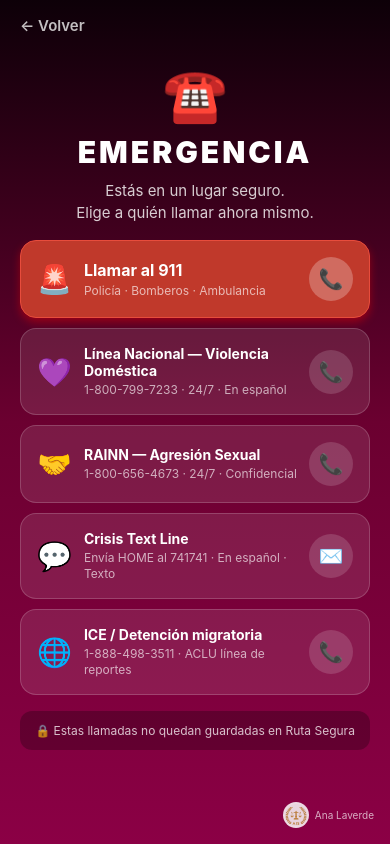
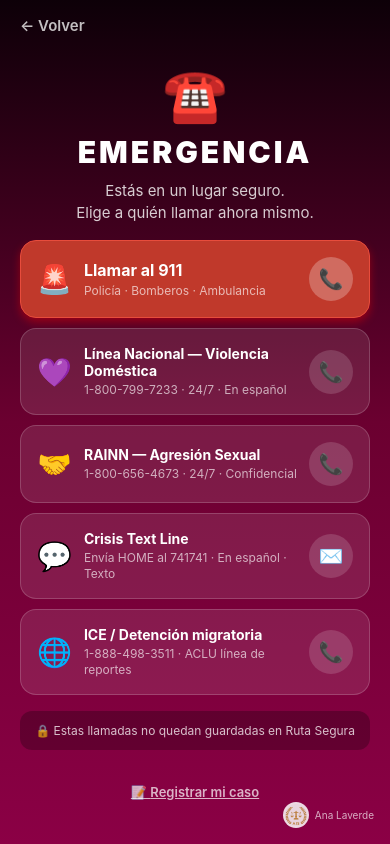
Before and after one commit to 1NickSero1/claude-workspace, a React Native app in the folder APPS/ruta-segura/: screen /SOS in a window 390 px wide. Built offline with nearby package versions, Linux system fonts and the light colour scheme; no server answers.

Commit message:
15 jul 2026, 22:02

```diff
--- /dev/null
+++ b/APPS/ruta-segura/components/Watermark.js
@@ -0,0 +1,19 @@
+import { View, Text, Image, StyleSheet } from 'react-native';
+
+export default function Watermark({ opacity = 0.6, textColor = '#888' }) {
+  return (
+    <View style={[styles.watermark, { opacity }]}>
+      <View style={styles.watermarkLogoWrap}>
+        <Image source={require('../assets/ana-laverde-logo-circle.png')} style={styles.watermarkLogo} />
+      </View>
+      <Text style={[styles.watermarkName, { color: textColor }]}>Ana Laverde</Text>
+    </View>
+  );
+}
+
+const styles = StyleSheet.create({
+  watermark: { position: 'absolute', bottom: 16, right: 16, flexDirection: 'row', alignItems: 'center', gap: 6 },
+  watermarkLogoWrap: { width: 26, height: 26, borderRadius: 13, backgroundColor: '#fff', alignItems: 'center', justifyContent: 'center', padding: 2, overflow: 'hidden' },
+  watermarkLogo: { width: '100%', height: '100%', resizeMode: 'contain' },
+  watermarkName: { fontSize: 10 },
+});
--- a/APPS/ruta-segura/screens/CategoriaScreen.js
+++ b/APPS/ruta-segura/screens/CategoriaScreen.js
@@ -1,7 +1,8 @@
-import { StyleSheet, Text, View, TouchableOpacity, ScrollView, Linking, Image } from 'react-native';
+import { StyleSheet, Text, View, TouchableOpacity, ScrollView, Linking } from 'react-native';
 import { SafeAreaView } from 'react-native-safe-area-context';
 import { StatusBar } from 'expo-status-bar';
 import { getCategoria } from '../data/categorias';
+import Watermark from '../components/Watermark';
 
 export default function CategoriaScreen({ navigation, route }) {
   const { id, idioma, estado } = route?.params || {};
@@ -64,12 +65,7 @@ export default function CategoriaScreen({ navigation, route }) {
           ))}
         </ScrollView>
 
-        <View style={styles.watermark}>
-          <View style={styles.watermarkLogoWrap}>
-            <Image source={require('../assets/ana-laverde-logo-circle.png')} style={styles.watermarkLogo} />
-          </View>
-          <Text style={styles.watermarkName}>Ana Laverde</Text>
-        </View>
+        <Watermark />
       </View>
     </SafeAreaView>
   );
@@ -152,8 +148,4 @@ const styles = StyleSheet.create({
   cardBtnText: { color: '#fff', fontSize: 15, fontWeight: '700' },
   cardBtnAna: { borderWidth: 2, borderColor: '#C850C0', backgroundColor: 'transparent' },
   cardBtnAnaText: { color: '#C850C0' },
-  watermark: { position: 'absolute', bottom: 16, right: 16, flexDirection: 'row', alignItems: 'center', gap: 6, opacity: 0.6 },
-  watermarkLogoWrap: { width: 26, height: 26, borderRadius: 13, backgroundColor: '#fff', alignItems: 'center', justifyContent: 'center', padding: 2, overflow: 'hidden' },
-  watermarkLogo: { width: '100%', height: '100%', resizeMode: 'contain' },
-  watermarkName: { fontSize: 10, color: '#888' },
 });
--- a/APPS/ruta-segura/screens/EstadoScreen.js
+++ b/APPS/ruta-segura/screens/EstadoScreen.js
@@ -1,9 +1,10 @@
 import { useState } from 'react';
-import { StyleSheet, Text, View, TouchableOpacity, ScrollView, Modal, TextInput, KeyboardAvoidingView, Platform, Image } from 'react-native';
+import { StyleSheet, Text, View, TouchableOpacity, ScrollView, Modal, TextInput, KeyboardAvoidingView, Platform } from 'react-native';
 import { SafeAreaView } from 'react-native-safe-area-context';
 import { LinearGradient } from 'expo-linear-gradient';
 import { StatusBar } from 'expo-status-bar';
 import { saveSession } from '../lib/storage';
+import Watermark from '../components/Watermark';
 
 const ESTADOS = [
   { nombre: 'California', emoji: '🌉', ciudad: 'Los Ángeles · San Francisco · San Diego' },
@@ -139,12 +140,7 @@ export default function EstadoScreen({ navigation, route }) {
         </KeyboardAvoidingView>
       </Modal>
 
-      <View style={styles.watermark}>
-        <View style={styles.watermarkLogoWrap}>
-          <Image source={require('../assets/ana-laverde-logo-circle.png')} style={styles.watermarkLogo} />
-        </View>
-        <Text style={styles.watermarkName}>Ana Laverde</Text>
-      </View>
+      <Watermark />
     </SafeAreaView>
   );
 }
@@ -176,10 +172,6 @@ const styles = StyleSheet.create({
   nota: { textAlign: 'center', color: '#aaa', fontSize: 13, marginTop: 28, paddingHorizontal: 24 },
   cardGradientOtro: { borderWidth: 1.5, borderColor: 'rgba(255,255,255,0.3)' },
   cardNombreOtro: { fontStyle: 'italic', fontSize: 15 },
-  watermark: { position: 'absolute', bottom: 16, right: 16, flexDirection: 'row', alignItems: 'center', gap: 6, opacity: 0.6 },
-  watermarkLogoWrap: { width: 26, height: 26, borderRadius: 13, backgroundColor: '#fff', alignItems: 'center', justifyContent: 'center', padding: 2, overflow: 'hidden' },
-  watermarkLogo: { width: '100%', height: '100%', resizeMode: 'contain' },
-  watermarkName: { fontSize: 10, color: '#888' },
 
   // Modal
   modalOverlay: {
--- a/APPS/ruta-segura/screens/MenuPrincipalScreen.js
+++ b/APPS/ruta-segura/screens/MenuPrincipalScreen.js
@@ -1,7 +1,8 @@
-import { StyleSheet, Text, View, TouchableOpacity, ScrollView, Image } from 'react-native';
+import { StyleSheet, Text, View, TouchableOpacity, ScrollView } from 'react-native';
 import { SafeAreaView } from 'react-native-safe-area-context';
 import { StatusBar } from 'expo-status-bar';
 import { CATEGORIAS } from '../data/categorias';
+import Watermark from '../components/Watermark';
 
 export default function MenuPrincipalScreen({ navigation, route }) {
   const { nombre, idioma, estado } = route?.params || {};
@@ -66,12 +67,7 @@ export default function MenuPrincipalScreen({ navigation, route }) {
 
       </ScrollView>
 
-      <View style={styles.watermark}>
-        <View style={styles.watermarkLogoWrap}>
-          <Image source={require('../assets/ana-laverde-logo-circle.png')} style={styles.watermarkLogo} />
-        </View>
-        <Text style={styles.watermarkName}>Ana Laverde</Text>
-      </View>
+      <Watermark />
     </SafeAreaView>
   );
 }
@@ -149,8 +145,4 @@ const styles = StyleSheet.create({
   },
   dot: { width: 10, height: 10, borderRadius: 5, backgroundColor: '#4CAF50' },
   comunidadText: { color: '#555', fontSize: 14 },
-  watermark: { position: 'absolute', bottom: 16, right: 16, flexDirection: 'row', alignItems: 'center', gap: 6, opacity: 0.6 },
-  watermarkLogoWrap: { width: 26, height: 26, borderRadius: 13, backgroundColor: '#fff', alignItems: 'center', justifyContent: 'center', padding: 2, overflow: 'hidden' },
-  watermarkLogo: { width: '100%', height: '100%', resizeMode: 'contain' },
-  watermarkName: { fontSize: 10, color: '#888' },
 });
--- a/APPS/ruta-segura/screens/MiCasoScreen.js
+++ b/APPS/ruta-segura/screens/MiCasoScreen.js
@@ -1,11 +1,12 @@
 import { useState } from 'react';
 import {
   StyleSheet, Text, View, TextInput, TouchableOpacity,
-  ScrollView, Switch, KeyboardAvoidingView, Platform, Image,
+  ScrollView, Switch, KeyboardAvoidingView, Platform,
 } from 'react-native';
 import { SafeAreaView } from 'react-native-safe-area-context';
 import { StatusBar } from 'expo-status-bar';
 import { supabase } from '../lib/supabase';
+import Watermark from '../components/Watermark';
 
 const CHIPS = ['Legal', 'Psicológica', 'Documentos', 'Vivienda', 'Salud', 'Otro'];
 
@@ -144,12 +145,7 @@ export default function MiCasoScreen({ navigation, route }) {
         </ScrollView>
       </KeyboardAvoidingView>
 
-      <View style={styles.watermark}>
-        <View style={styles.watermarkLogoWrap}>
-          <Image source={require('../assets/ana-laverde-logo-circle.png')} style={styles.watermarkLogo} />
-        </View>
-        <Text style={styles.watermarkName}>Ana Laverde</Text>
-      </View>
+      <Watermark />
     </SafeAreaView>
   );
 }
--- a/APPS/ruta-segura/screens/SOSScreen.js
+++ b/APPS/ruta-segura/screens/SOSScreen.js
@@ -100,6 +100,18 @@ export default function SOSScreen({ navigation, route }) {
                 : 'Estas llamadas no quedan guardadas en Ruta Segura'}
             </Text>
           </View>
+
+          <TouchableOpacity
+            style={styles.registrarCaso}
+            activeOpacity={0.75}
+            onPress={() => navigation.navigate('MiCaso', { nombre, idioma, estado })}
+            accessibilityRole="button"
+            accessibilityLabel={idioma === 'en' ? 'Register my case' : 'Registrar mi caso'}
+          >
+            <Text style={styles.registrarCasoText}>
+              📝 {idioma === 'en' ? 'Register my case' : 'Registrar mi caso'}
+            </Text>
+          </TouchableOpacity>
         </ScrollView>
 
         <View style={styles.watermark}>
@@ -182,6 +194,8 @@ const styles = StyleSheet.create({
     alignItems: 'center',
   },
   privacyText: { color: 'rgba(255,255,255,0.75)', fontSize: 12, textAlign: 'center' },
+  registrarCaso: { marginTop: 14, alignItems: 'center', paddingVertical: 10 },
+  registrarCasoText: { color: 'rgba(255,255,255,0.7)', fontSize: 13, fontWeight: '600', textDecorationLine: 'underline' },
   watermark: { position: 'absolute', bottom: 16, right: 16, flexDirection: 'row', alignItems: 'center', gap: 6, opacity: 0.85 },
   watermarkLogoWrap: { width: 26, height: 26, borderRadius: 13, backgroundColor: '#fff', alignItems: 'center', justifyContent: 'center', padding: 2, overflow: 'hidden' },
   watermarkLogo: { width: '100%', height: '100%', resizeMode: 'contain' },
```
